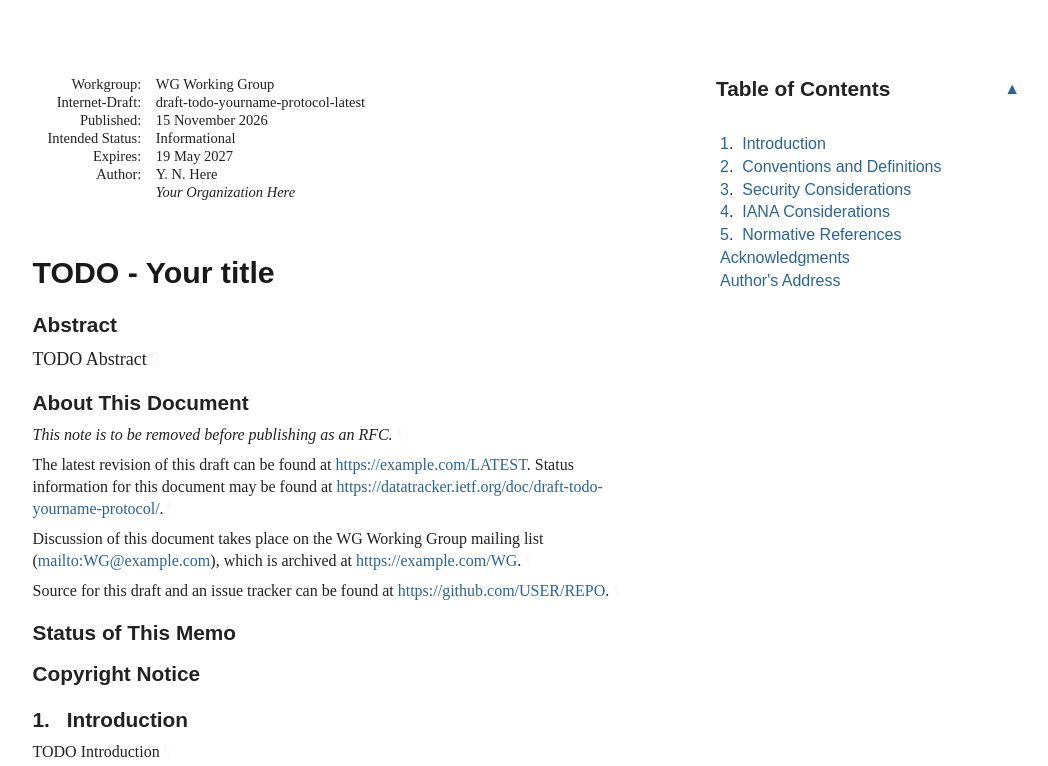
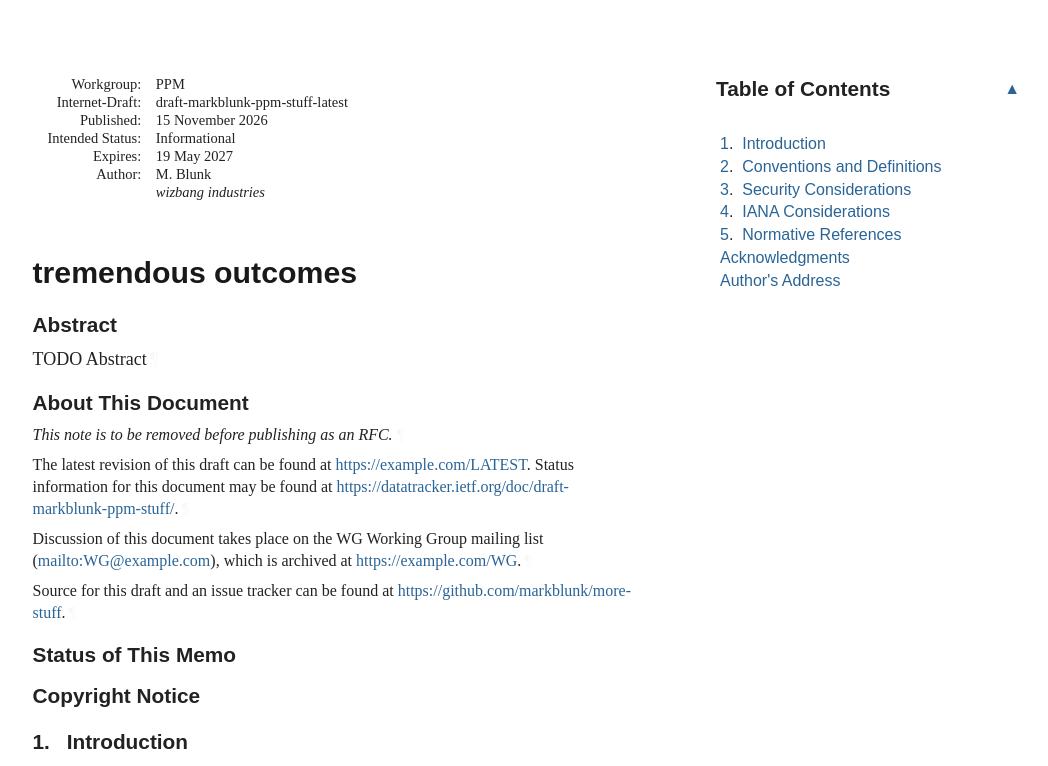
Before and after one commit to markblunk/more-stuff, a plain HTML site: page draft-markblunk-ppm-stuff.html in a window 1280 px wide. Shown: the top 766 px of the page, without its empty margins (92-1140 px from the left). Drawn offline with Linux system fonts and the light colour scheme; a web font is replaced by a local one.

Commit message:
Script updating gh-pages from 0a37242. [ci skip]

```diff
--- a/draft-todo-yourname-protocol.html
+++ b/draft-markblunk-ppm-stuff.html
@@ -4,8 +4,8 @@
 <meta charset="utf-8">
 <meta content="Common,Latin" name="scripts">
 <meta content="initial-scale=1.0" name="viewport">
-<title>TODO - Your title</title>
-<meta content="Your Name Here" name="author">
+<title>tremendous outcomes</title>
+<meta content="Mark Blunk" name="author">
 <meta content="
        TODO Abstract
     " name="description">
@@ -13,7 +13,7 @@
 <meta content="next generation" name="keyword">
 <meta content="unicorn" name="keyword">
 <meta content="AI-native" name="keyword">
-<meta content="draft-todo-yourname-protocol-latest" name="ietf.draft">
+<meta content="draft-markblunk-ppm-stuff-latest" name="ietf.draft">
 <!-- Generator version information:
   xml2rfc 3.35.0
     Python 3.14.10
@@ -29,7 +29,7 @@
     requests 2.33.1
     wcwidth 0.9.4
 -->
-<link href="draft-todo-yourname-protocol.xml" rel="alternate" type="application/rfc+xml">
+<link href="draft-markblunk-ppm-stuff.xml" rel="alternate" type="application/rfc+xml">
 <link href="#copyright" rel="license">
 <style type="text/css">@font-face {
   font-family: 'Lora';
@@ -1042,11 +1042,11 @@ svg {
 <table class="ears">
 <thead><tr>
 <td class="left">Internet-Draft</td>
-<td class="center">TODO - Abbreviation</td>
+<td class="center">neat stuff</td>
 <td class="right">November 2026</td>
 </tr></thead>
 <tfoot><tr>
-<td class="left">Here</td>
+<td class="left">Blunk</td>
 <td class="center">Expires 19 May 2027</td>
 <td class="right">[Page]</td>
 </tr></tfoot>
@@ -1055,9 +1055,9 @@ svg {
 <div id="internal-metadata" class="document-information">
 <dl id="identifiers">
 <dt class="label-workgroup">Workgroup:</dt>
-<dd class="workgroup">WG Working Group</dd>
+<dd class="workgroup">PPM</dd>
 <dt class="label-internet-draft">Internet-Draft:</dt>
-<dd class="internet-draft">draft-todo-yourname-protocol-latest</dd>
+<dd class="internet-draft">draft-markblunk-ppm-stuff-latest</dd>
 <dt class="label-published">Published:</dt>
 <dd class="published">
 <time datetime="2026-11-15" class="published">15 November 2026</time>
@@ -1069,13 +1069,13 @@ svg {
 <dt class="label-authors">Author:</dt>
 <dd class="authors">
 <div class="author">
-      <div class="author-name">Y. N. Here</div>
-<div class="org">Your Organization Here</div>
+      <div class="author-name">M. Blunk</div>
+<div class="org">wizbang industries</div>
 </div>
 </dd>
 </dl>
 </div>
-<h1 id="title">TODO - Your title</h1>
+<h1 id="title">tremendous outcomes</h1>
 <section id="section-abstract">
       <h2 id="abstract"><a href="#abstract" class="selfRef">Abstract</a></h2>
 <p id="section-abstract-1">TODO Abstract<a href="#section-abstract-1" class="pilcrow">¶</a></p>
@@ -1087,13 +1087,13 @@ svg {
 <p id="section-note.1-1">This note is to be removed before publishing as an RFC.<a href="#section-note.1-1" class="pilcrow">¶</a></p>
 <p id="section-note.1-2">
         The latest revision of this draft can be found at <span><a href="https://example.com/LATEST">https://example.com/LATEST</a></span>.
-        Status information for this document may be found at <span><a href="https://datatracker.ietf.org/doc/draft-todo-yourname-protocol/">https://datatracker.ietf.org/doc/draft-todo-yourname-protocol/</a></span>.<a href="#section-note.1-2" class="pilcrow">¶</a></p>
+        Status information for this document may be found at <span><a href="https://datatracker.ietf.org/doc/draft-markblunk-ppm-stuff/">https://datatracker.ietf.org/doc/draft-markblunk-ppm-stuff/</a></span>.<a href="#section-note.1-2" class="pilcrow">¶</a></p>
 <p id="section-note.1-3">
         Discussion of this document takes place on the
         WG Working Group mailing list (<span><a href="mailto:WG@example.com">mailto:WG@example.com</a></span>),
         which is archived at <span><a href="https://example.com/WG">https://example.com/WG</a></span>.<a href="#section-note.1-3" class="pilcrow">¶</a></p>
 <p id="section-note.1-4">Source for this draft and an issue tracker can be found at
-        <span><a href="https://github.com/USER/REPO">https://github.com/USER/REPO</a></span>.<a href="#section-note.1-4" class="pilcrow">¶</a></p>
+        <span><a href="https://github.com/markblunk/more-stuff">https://github.com/markblunk/more-stuff</a></span>.<a href="#section-note.1-4" class="pilcrow">¶</a></p>
 </section>
 <div id="status-of-memo">
 <section id="section-boilerplate.1">
@@ -1234,8 +1234,8 @@ appear in all capitals, as shown here.<a href="#section-2-1" class="pilcrow">¶<
 <a href="#name-authors-address" class="section-name selfRef">Author's Address</a>
       </h2>
 <address class="vcard">
-        <div dir="auto" class="left"><span class="fn nameRole">Your Name Here</span></div>
-<div dir="auto" class="left"><span class="org">Your Organization Here</span></div>
+        <div dir="auto" class="left"><span class="fn nameRole">Mark Blunk</span></div>
+<div dir="auto" class="left"><span class="org">wizbang industries</span></div>
 <div class="email">
 <span>Email:</span>
 <a href="mailto:your.email@example.com" class="email">your.email@example.com</a>
```
Also changed, not shown: index.html (+4 -4 lines), draft-markblunk-ppm-stuff.txt.
